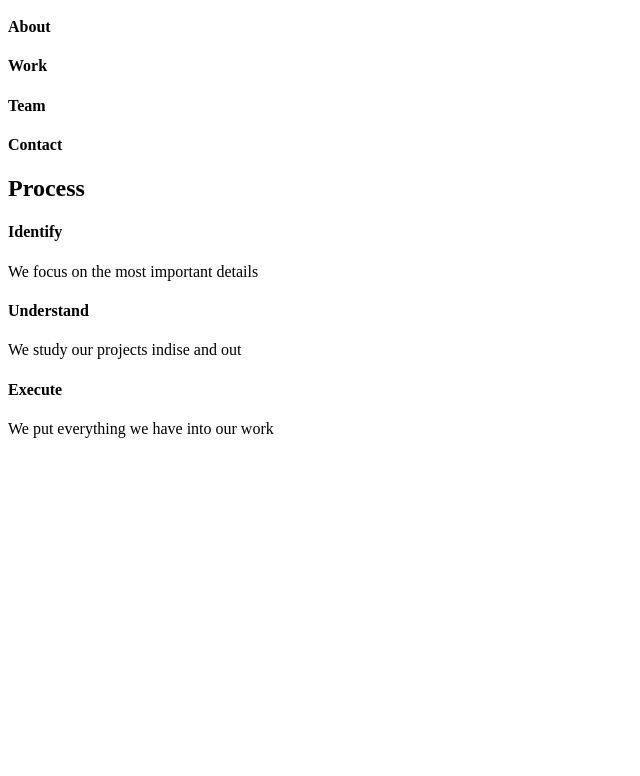
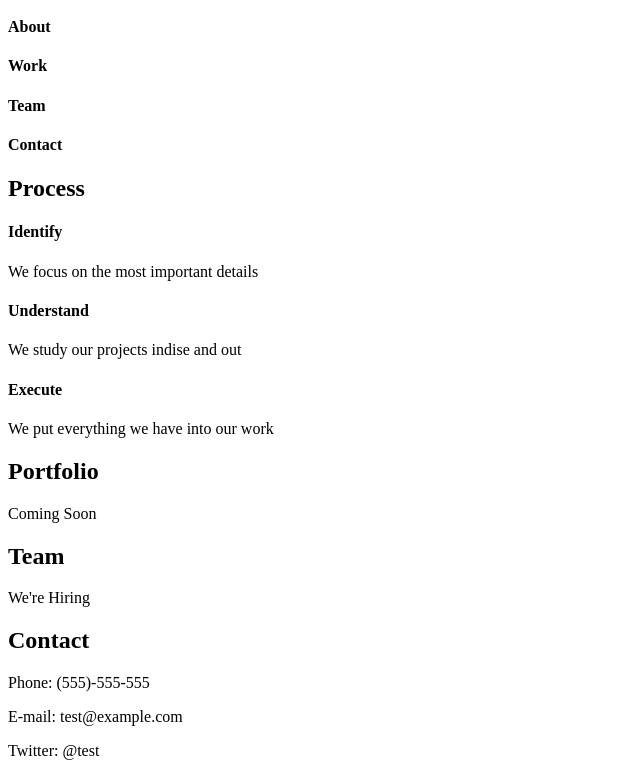
Before and after one commit to simpsonthemaker/broadway, a plain HTML site: page index.html in a window 1280 px wide. Shown: the part 101-877 px from the top of the page, without its empty margins (0-640 px from the left). Before the commit the page ends 800 px from the top, so only its background shows below. Drawn offline with Linux system fonts and the light colour scheme.

Commit message:
Add Design NY Content

```diff
--- a/index.html
+++ b/index.html
@@ -22,7 +22,14 @@
   <p>We put everything we have into our work</p>
 </div>
 <div class="designedny">
-
+  <h2>Portfolio</h2>
+  <p>Coming Soon</p>
+  <h2>Team</h2>
+  <p>We're Hiring</p>
+  <h2>Contact</h2>
+  <p>Phone: (555)-555-555</p>
+  <p>E-mail: test@example.com</p>
+  <p>Twitter: @test</p>
 </div>
 <div class="footer">
 
```
